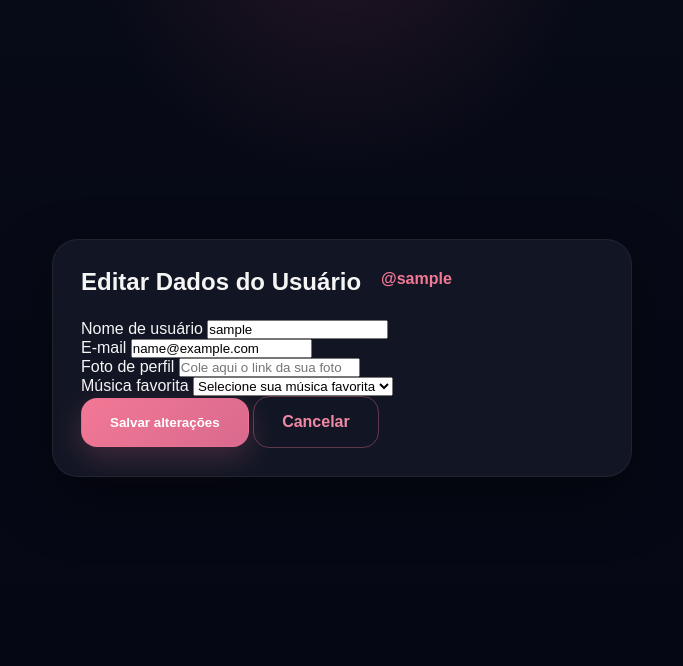
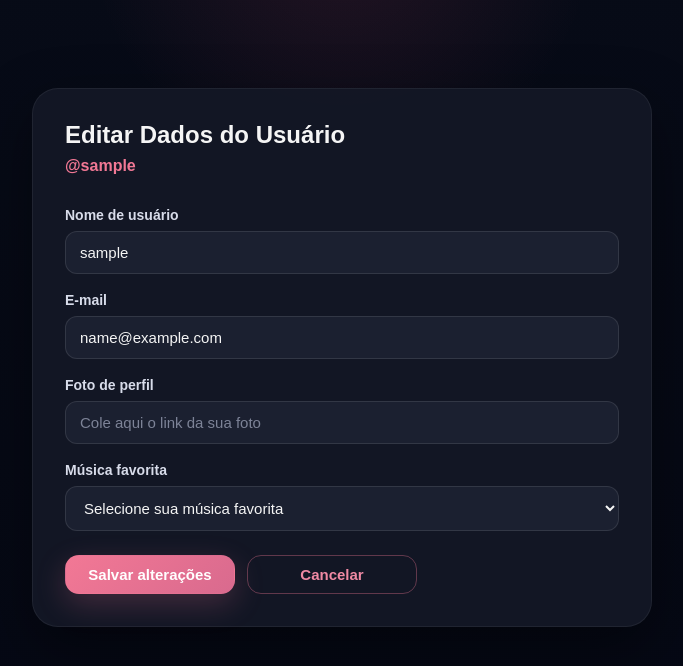
Before and after one commit to MaluDutra/INF1407-TRABALHO1, a Django app: page /atualizar-dados/ in a window 1280 px wide. Shown: the part 79-745 px from the top of the page, without its empty margins (298-981 px from the left). Run offline with Django 5.2, Linux system fonts and the light colour scheme; the visitor is signed in with stand-in values (Sample User, id 1); data that the repository does not hold is empty; parts of the project's set-up code (start-up, migrations or seed data) failed here and were passed over.

Commit message:
pagina do atualizar dados estilizada

```diff
--- a/ProjetoINF1407/Projeto1/Playlists/static/css/profile.css
+++ b/ProjetoINF1407/Projeto1/Playlists/static/css/profile.css
@@ -148,3 +148,88 @@
         font-size: 20px;
     }
 }
+
+.edit-card {
+    max-width: 620px;
+    padding: 32px;
+}
+
+.edit-header {
+    margin-bottom: 26px;
+}
+
+.edit-title-group h2 {
+    font-size: 24px;
+    margin-bottom: 8px;
+    color: #f5f5f5;
+}
+
+.edit-form .form-group {
+    margin-bottom: 18px;
+}
+
+.edit-form label {
+    display: block;
+    margin-bottom: 8px;
+    color: #d8dcea;
+    font-size: 14px;
+    font-weight: 600;
+}
+
+.edit-form input[type="text"],
+.edit-form input[type="email"],
+.edit-form input[type="url"],
+.edit-form select,
+.edit-form .form-control {
+    width: 100%;
+    padding: 12px 14px;
+    border-radius: 12px;
+    border: 1px solid rgba(255, 255, 255, 0.10);
+    background: #1b2030;
+    color: #f5f5f5;
+    font-size: 15px;
+    outline: none;
+    transition: 0.25s;
+    box-sizing: border-box;
+}
+
+.edit-form input:focus,
+.edit-form select:focus,
+.edit-form .form-control:focus {
+    border-color: #f27895;
+    box-shadow: 0 0 0 3px rgba(242, 120, 149, 0.14);
+}
+
+.edit-form input::placeholder {
+    color: #7d8397;
+}
+
+.edit-actions {
+    display: flex;
+    gap: 12px;
+    margin-top: 24px;
+    flex-wrap: wrap;
+}
+
+.edit-btn {
+    padding: 10px 18px;
+    font-size: 15px;
+    border-radius: 14px;
+    min-width: 170px;
+    text-align: center;
+}
+
+@media (max-width: 640px) {
+    .edit-card {
+        padding: 24px;
+    }
+
+    .edit-actions {
+        flex-direction: column;
+    }
+
+    .edit-btn {
+        width: 100%;
+        min-width: 0;
+    }
+}
--- a/ProjetoINF1407/Projeto1/Playlists/templates/seguranca/atualizar_dados.html
+++ b/ProjetoINF1407/Projeto1/Playlists/templates/seguranca/atualizar_dados.html
@@ -9,14 +9,16 @@
 
 {% block conteudo %}
 <section class="profile-section">
-    <div class="profile-card">
-        <div class="profile-header">
-            <h2>Editar Dados do Usuário</h2>
-            <p class="profile-username">@{{ user.username }}</p>
+    <div class="profile-card edit-card">
+        <div class="profile-header edit-header">
+            <div class="edit-title-group">
+                <h2>Editar Dados do Usuário</h2>
+                <p class="profile-username">@{{ user.username }}</p>
+            </div>
         </div>
 
         <div class="profile-body">
-            <form method="post" class="profile-form">
+            <form method="post" class="profile-form edit-form">
                 {% csrf_token %}
 
                 <div class="form-group">
@@ -51,11 +53,11 @@
                     {% endif %}
                 </div>
 
-                <div class="form-actions">
-                    <button type="submit" class="btn btn-primary profile-button">
+                <div class="form-actions edit-actions">
+                    <button type="submit" class="btn btn-primary edit-btn">
                         Salvar alterações
                     </button>
-                    <a href="{% url 'perfil' %}" class="btn btn-secondary">
+                    <a href="{% url 'perfil' %}" class="btn btn-secondary edit-btn">
                         Cancelar
                     </a>
                 </div>
```
